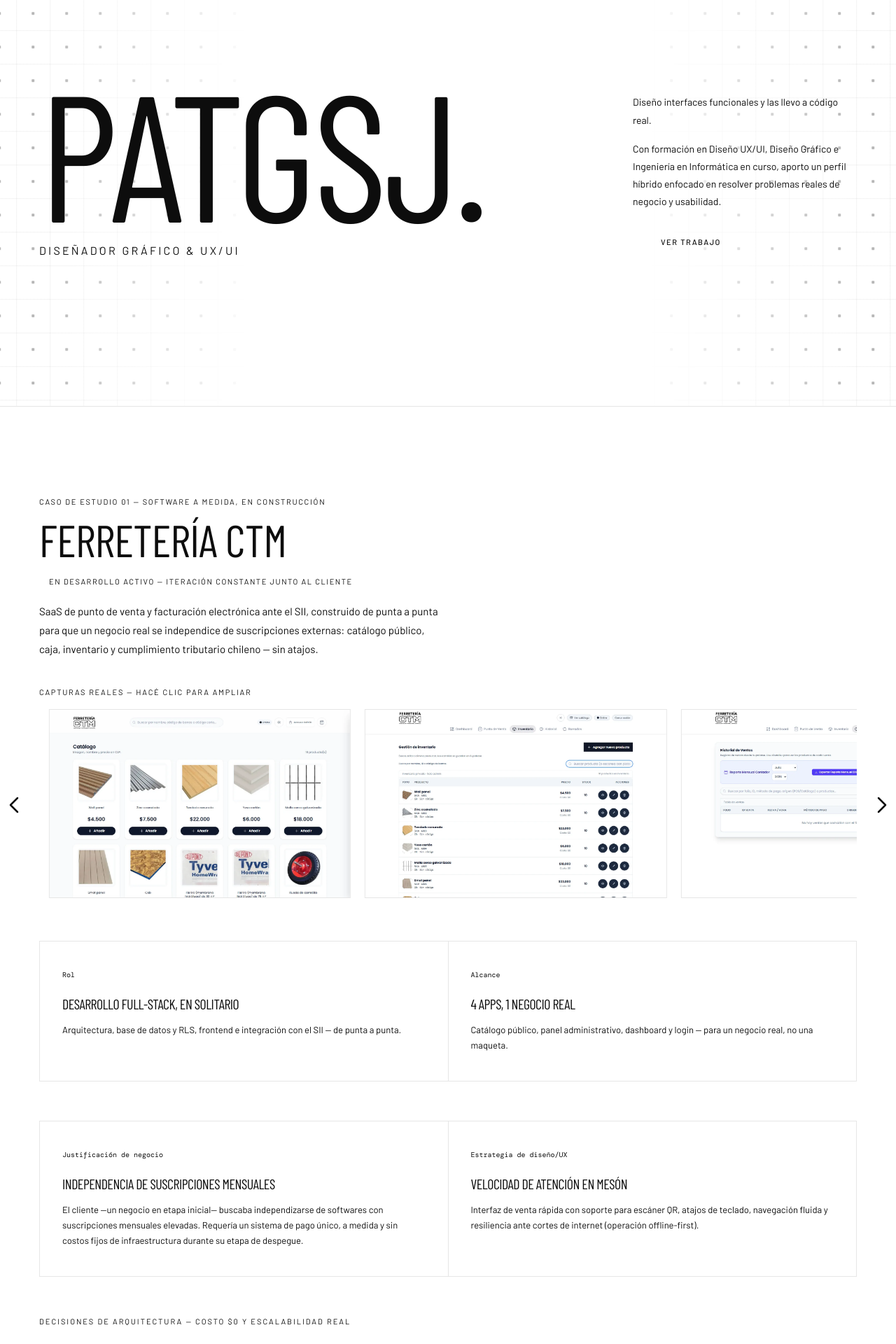
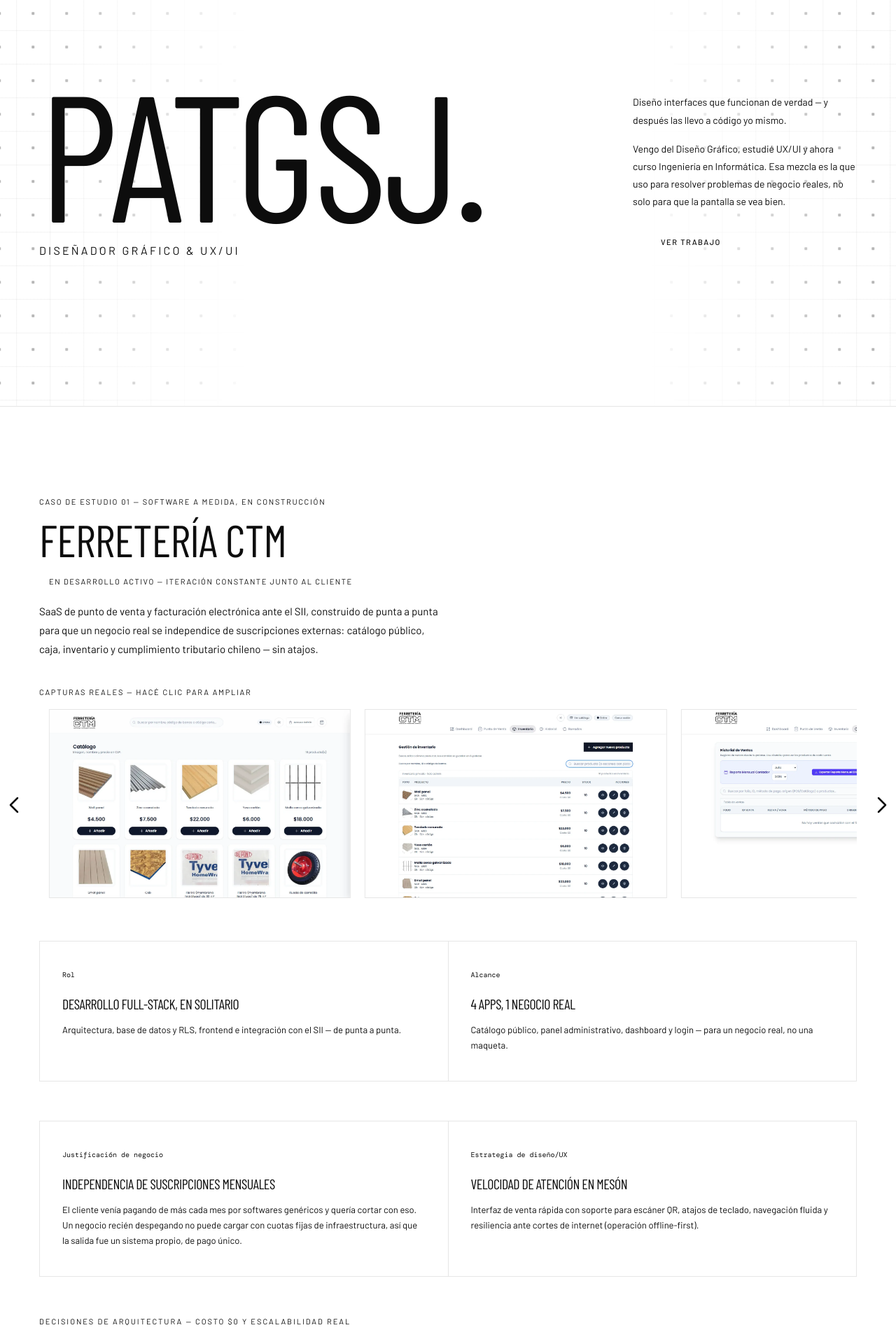
Before and after one commit to Patgsj/portafolio-ux_ui, a React (Vite) app: page / in a window 1280 px wide. Shown: the part 220-2140 px from the top of the page at 70% size. Built offline with nearby package versions, Linux system fonts and the light colour scheme; a web font is replaced by a local one.

Commit message:
Humanize hero, work, design and CTA copy
Rewrites a few paragraphs that read as generic AI-generated marketing copy (formulaic parallel structures, buzzwords) into more natural, direct Spanish.

```diff
--- a/src/app/App.tsx
+++ b/src/app/App.tsx
@@ -224,10 +224,10 @@
             <div className="space-y-7 md:pb-4 max-w-xs">
               <div className="space-y-4">
                 <p className="font-['Barlow'] font-300 text-sm leading-[1.8] text-muted-foreground">
-                  Diseño interfaces funcionales y las llevo a código real.
+                  Diseño interfaces que funcionan de verdad — y después las llevo a código yo mismo.
                 </p>
                 <p className="font-['Barlow'] font-300 text-sm leading-[1.8] text-muted-foreground">
-                  Con formación en Diseño UX/UI, Diseño Gráfico e Ingeniería en Informática en curso, aporto un perfil híbrido enfocado en resolver problemas reales de negocio y usabilidad.
+                  Vengo del Diseño Gráfico, estudié UX/UI y ahora curso Ingeniería en Informática. Esa mezcla es la que uso para resolver problemas de negocio reales, no solo para que la pantalla se vea bien.
                 </p>
               </div>
               <button
@@ -539,7 +539,7 @@
           <div className="border-r border-b border-border px-8 py-10">
             <p className="font-['DM_Mono'] text-[10px] text-muted-foreground mb-5">Justificación de negocio</p>
             <h4 className="font-['Barlow_Condensed'] font-700 text-xl uppercase tracking-tight text-foreground mb-3">Independencia de suscripciones mensuales</h4>
-            <p className="font-['Barlow'] font-300 text-[13px] leading-[1.7] text-muted-foreground">El cliente —un negocio en etapa inicial— buscaba independizarse de softwares con suscripciones mensuales elevadas. Requería un sistema de pago único, a medida y sin costos fijos de infraestructura durante su etapa de despegue.</p>
+            <p className="font-['Barlow'] font-300 text-[13px] leading-[1.7] text-muted-foreground">El cliente venía pagando de más cada mes por softwares genéricos y quería cortar con eso. Un negocio recién despegando no puede cargar con cuotas fijas de infraestructura, así que la salida fue un sistema propio, de pago único.</p>
           </div>
           <div className="border-r border-b border-border px-8 py-10">
             <p className="font-['DM_Mono'] text-[10px] text-muted-foreground mb-5">Estrategia de diseño/UX</p>
@@ -775,7 +775,7 @@
         </div>
 
         <p className="font-['Barlow'] font-300 text-[15px] leading-[1.8] text-muted-foreground max-w-xl mb-10">
-          Exploraciones de interfaz fuera de los proyectos de cliente — practicando patrones de UI a través del reto Daily UI. Hacé clic en cualquiera para verla más grande.
+          Esto es lo que hago fuera de los proyectos de cliente, sobre todo con el reto Daily UI — una forma de seguir practicando patrones de interfaz sin la presión de un brief real. Hacé clic en cualquiera para verla más grande.
         </p>
 
         <div className="grid grid-cols-2 md:grid-cols-4 gap-5">
@@ -1026,7 +1026,7 @@
 
           <div className="space-y-7 md:pb-4 max-w-xs">
             <p className="font-['Barlow'] font-300 text-[15px] leading-[1.9] text-muted-foreground">
-              Transformemos problemas complejos en productos digitales reales. Estoy disponible para colaborar en diseño UX/UI y desarrollo frontend. Hablemos y llevemos tu idea desde el concepto hasta una solución funcional y escalable.
+              ¿Tienes una idea o un problema que resolver? Conversemos. Estoy disponible para proyectos de diseño UX/UI y desarrollo frontend, y me gusta meterme desde el primer boceto hasta el producto que la gente termina usando.
             </p>
             <a
               href="https://wa.me/56966640562"
```
